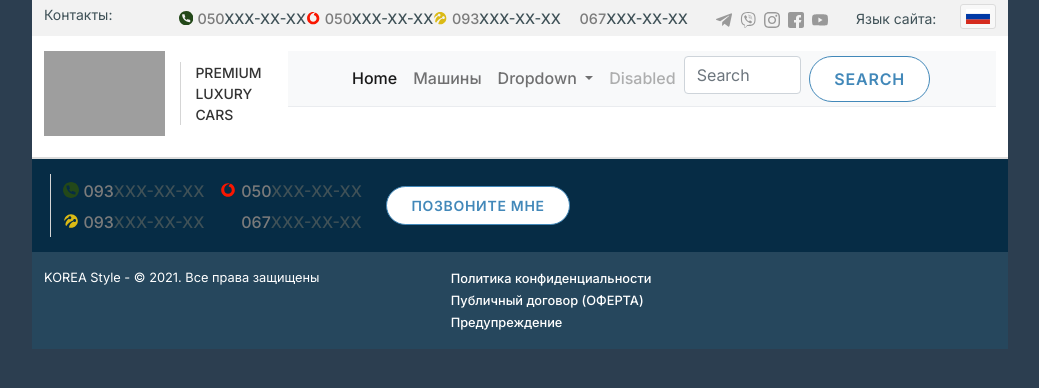
After one commit to FairWindCo/korea_auto, a Django app: page /search in a window 1280 px wide. The commit adds this page. Shown: the top 388 px of the page, without its empty margins (120-1159 px from the left). Run offline with Django 3.2, Linux system fonts and the light colour scheme; parts of the project's set-up code (start-up, migrations or seed data) failed here and were passed over; some libraries are stand-ins or nearby versions; grey boxes are pictures that could not be loaded.

Commit message:
start create search vue app (with primevue)

```diff
--- /dev/null
+++ b/list_auto/templates/list_auto/search_app.html
@@ -0,0 +1,7 @@
+{% extends 'list_auto/vue_app_template.html' %}
+{% load static %}
+{% load i18n %}
+{% load define_action %}
+
+{% block main_content_block %}
+{% endblock %}
--- /dev/null
+++ b/list_auto/templates/list_auto/vue_app_template.html
@@ -0,0 +1,305 @@
+{% extends 'vue_utils/vue_prime_template.html' %}
+{% load static %}
+{% load i18n %}
+{% load define_action %}
+
+{% block css_header_extend_pre %}
+    <link rel="stylesheet" href="{% static 'vue_utils/bootstrap-5/css/bootstrap.min.css' %}">
+{% endblock %}
+{% block css_header_theme %}
+    <link rel="stylesheet" href="{% static 'vue_utils/theme.css' %}">
+    <link rel="stylesheet" href="{% static 'assert/theme.css' %}">
+{% endblock %}
+
+{% block main_content %}
+        <header>
+        <div class="d-none  page_top_bar d-md-block ">
+            <div class="container">
+                <div class="row">
+                    <div class="col">
+                        <div class="row">
+                            <div class="col-auto pr-0 top_bar_text d-flex align-items-center">
+                                Контакты:
+                            </div>
+                        </div>
+                    </div>
+                    <div class="col-sm-10 col-my-flex">
+                        <div class="header-top__social-links d-flex align-items-center">
+                            <div class="phone-item header_phone-phone">
+                                <svg class="icon-svg phone-tel" xmlns:xlink="http://www.w3.org/1999/xlink">
+                                    <use xlink:href="{% static 'assert/sprite.links.svg' %}#telephone"
+                                         href="{% static 'assert/sprite.links.svg' %}#telephone">
+                                    </use>
+                                </svg>
+                                <a href="tel:+38050XXXXXXX" class="text-decoration-none">
+                                    <span class="header_phone-code d-none">+38</span>
+                                    <span class="header_phone-ope text-gray">050</span>
+                                    <span class="header_phone-num text-alt-body">XXX-XX-XX</span>
+                                </a>
+                            </div>
+                            <div class="phone-item header_phone-vodafone">
+                                <svg class="icon-svg phone-vodafone" xmlns:xlink="http://www.w3.org/1999/xlink">
+                                    <use xlink:href="{% static 'assert/sprite.links.svg' %}#vodafone"
+                                         href="{% static 'assert/sprite.links.svg' %}#vodafone">
+                                    </use>
+                                </svg>
+                                <a href="tel:+38050XXXXXXX" class="text-decoration-none">
+                                    <span class="header_phone-code d-none">+38</span>
+                                    <span class="header_phone-ope text-gray">050</span>
+                                    <span class="header_phone-num text-alt-body">XXX-XX-XX</span>
+                                </a>
+                            </div>
+                            <div class="phone-item header_phone-life">
+                                <svg class="icon-svg phone-life" xmlns:xlink="http://www.w3.org/1999/xlink">
+                                    <use xlink:href="{% static 'assert/sprite.links.svg' %}#lifecell"
+                                         href="{% static 'assert/sprite.links.svg' %}#lifecell">
+                                    </use>
+                                </svg>
+                                <a href="tel:+38050XXXXXXX" class="text-decoration-none">
+                                    <span class="header_phone-code d-none">+38</span>
+                                    <span class="header_phone-ope text-gray">093</span>
+                                    <span class="header_phone-num text-alt-body">XXX-XX-XX</span>
+                                </a>
+                            </div>
+                            <div class="phone-item header_phone-kyivstar">
+                                <svg class="icon-svg phone-kyivstar" xmlns:xlink="http://www.w3.org/1999/xlink">
+                                    <use xlink:href="{% static 'assert/sprite.links.svg' %}#kyivstar"
+                                         href="{% static 'assert/sprite.links.svg' %}#kyivstar">
+                                    </use>
+                                </svg>
+                                <a href="tel:+38050XXXXXXX" class="text-decoration-none">
+                                    <span class="header_phone-code d-none">+38</span>
+                                    <span class="header_phone-ope text-gray">067</span>
+                                    <span class="header_phone-num text-alt-body">XXX-XX-XX</span>
+                                </a>
+                            </div>
+                        </div>
+                    </div>
+                    <div class="col-my-flex place-items-center">
+                        <div class="header-top__social-links d-flex align-items-center">
+                            <a href="https://t.me/plcua"
+                               class="top_panel__social-link social-link__item link__telegram text-decoration-none"
+                               rel="noreferrer" target="_blank">
+                                <svg class="icon-svg" xmlns:xlink="http://www.w3.org/1999/xlink">
+                                    <use xlink:href="{% static 'assert/sprite.links.svg' %}#telegram"
+                                         href="{% static 'assert/sprite.links.svg' %}#telegram">
+                                    </use>
+                                </svg>
+                            </a>
+                            <a href="https://invite.viber.com/?g2=#"
+                               class="top_panel__social-link social-link__item social-link__item-viber text-decoration-none"
+                               rel="noreferrer" target="_blank">
+                                <svg class="icon-svg" xmlns:xlink="http://www.w3.org/1999/xlink">
+                                    <use xlink:href="{% static 'assert/sprite.links.svg' %}#viber"
+                                         href="{% static 'assert/sprite.links.svg' %}#viber">
+                                    </use>
+                                </svg>
+                            </a>
+                            <a href="https://www.instagram.com/plc.ua/?hl=ru"
+                               class="top_panel__social-link social-link__item social-link__item-instagram text-decoration-none"
+                               rel="noreferrer" target="_blank">
+                                <svg class="icon-svg" xmlns:xlink="http://www.w3.org/1999/xlink">
+                                    <use xlink:href="{% static 'assert/sprite.links.svg' %}#instagram"
+                                         href="{% static 'assert/sprite.links.svg' %}#instagram">
+                                    </use>
+                                </svg>
+                            </a>
+                            <a href="https://www.facebook.com/plc.com.ua/"
+                               class="top_panel__social-link social-link__item social-link__item-facebook text-decoration-none"
+                               rel="noreferrer" target="_blank">
+                                <svg class="icon-svg" xmlns:xlink="http://www.w3.org/1999/xlink">
+                                    <use xlink:href="{% static 'assert/sprite.links.svg' %}#facebook"
+                                         href="{% static 'assert/sprite.links.svg' %}#facebook">
+                                    </use>
+                                </svg>
+                            </a>
+                            <a href="https://www.youtube.com/c/PLCGroup?sub_confirmation=1"
+                               class="top_panel__social-link social-link__item social-link__item-youtube text-decoration-none"
+                               rel="noreferrer" target="_blank">
+                                <svg class="icon-svg" xmlns:xlink="http://www.w3.org/1999/xlink">
+                                    <use xlink:href="{% static 'assert/sprite.links.svg' %}#youtube"
+                                         href="{% static 'assert/sprite.links.svg' %}#youtube">
+                                    </use>
+                                </svg>
+                            </a>
+                        </div>
+                    </div>
+                    <div class="pl-0 col-my-flex top_bar_text d-flex align-items-center">
+                        Язык сайта:
+                    </div>
+                    <div class="col-my-flex pl-0" style="height: 29px">
+                        <div class="top_panel_lang_selector">
+                            <div class="plc_pll_the_lang--current">
+                            <span class="top_panel_lang_selector__link"
+                                  style="background-image: url('{% static 'assert/sprite.flags.svg' %}#ru')"></span>
+                            </div>
+                            <ul class="top_panel_lang_selector__list">
+                                <li class="top_panel_lang_selector__item">
+                                    <a href="https://plc.ua/ua/" class="top_panel_lang_selector__link"
+                                       style="background-image: url('{% static 'assert/sprite.flags.svg' %}#ua')"></a>
+                                </li>
+                                <li class="top_panel_lang_selector__item">
+                                    <a href="https://plc.ua/en/" class="top_panel_lang_selector__link"
+                                       style="background-image: url('{% static 'assert/sprite.flags.svg' %}#usa')"></a>
+                                </li>
+                            </ul>
+                        </div>
+                    </div>
+                </div>
+            </div>
+        </div>
+        <div class="page_header">
+            <div class="container">
+                <div class="row">
+                    <div class="col-3 col-sm-12 col-md-3 page_header-logo-col">
+                        <a href="/" class="align-items-center d-inline-flex header-logo__link text-decoration-none"
+                           title="PLC Group">
+                            <img src="{% static 'logo.svg' %}" alt="KOREA Style" class="header_logo-img d-none d-md-block" width="121"
+                                 height="85">
+                            <div class="page_header_logo-caption header_panel_left_divider">
+                                Premium Luxury Cars
+                            </div>
+                        </a>
+                    </div>
+                    <div class="col-9 align-items-center">
+                        <nav class="navbar navbar-expand-lg navbar-light bg-light">
+                            <div class="container-fluid">
+                                <button class="navbar-toggler" type="button" data-bs-toggle="collapse"
+                                        data-bs-target="#navbarSupportedContent" aria-controls="navbarSupportedContent"
+                                        aria-expanded="false" aria-label="Toggle navigation">
+                                    <span class="navbar-toggler-icon"></span>
+                                </button>
+                                <div class="collapse navbar-collapse" id="navbarSupportedContent">
+                                    <ul class="navbar-nav me-auto mb-2 mb-lg-0">
+                                        <li class="nav-item">
+                                            <a class="nav-link active" aria-current="page" href="{% url 'index' %}">Home</a>
+                                        </li>
+                                        <li class="nav-item">
+                                            <a class="nav-link" href="{% url 'car_list_view' %}">Машины</a>
+                                        </li>
+                                        <li class="nav-item dropdown">
+                                            <a class="nav-link dropdown-toggle" href="#" id="navbarDropdown"
+                                               role="button"
+                                               data-bs-toggle="dropdown" aria-expanded="false">
+                                                Dropdown
+                                            </a>
+                                            <ul class="dropdown-menu" aria-labelledby="navbarDropdown">
+                                                <li><a class="dropdown-item" href="#">Action</a></li>
+                                                <li><a class="dropdown-item" href="#">Another action</a></li>
+                                                <li>
+                                                    <hr class="dropdown-divider">
+                                                </li>
+                                                <li><a class="dropdown-item" href="#">Something else here</a></li>
+                                            </ul>
+                                        </li>
+                                        <li class="nav-item">
+                                            <a class="nav-link disabled" href="#" tabindex="-1" aria-disabled="true">Disabled</a>
+                                        </li>
+                                    </ul>
+                                    <form class="d-flex">
+                                        <input class="form-control me-2" type="search" placeholder="Search"
+                                               aria-label="Search">
+                                        <button class="btn btn-primary" type="submit">Search</button>
+                                    </form>
+                                </div>
+                            </div>
+                        </nav>
+
+
+                    </div>
+                </div>
+            </div>
+        </div>
+    </header>
+    <main>
+        {% block main_content_block %}
+        {% endblock %}
+    </main>
+    <footer>
+        <div class="page_footer">
+            <div class="container">
+                <div class="row">
+                    <div class="col-my-flex header_phone-col place-items-center header_panel_left_divider">
+                        <div class="header_phone-list">
+                            <div class="phone-item header_phone-0800">
+                                <svg class="icon-svg phone-tel" xmlns:xlink="http://www.w3.org/1999/xlink">
+                                    <use xlink:href="{% static 'assert/sprite.links.svg' %}#telephone"
+                                         href="{% static 'assert/sprite.links.svg' %}#telephone">
+                                    </use>
+                                </svg>
+                                <a href="tel:+38050XXXXXXX" class="text-decoration-none">
+                                    <span class="header_phone-code d-none">+38</span>
+                                    <span class="header_phone-ope text-gray">093</span>
+                                    <span class="header_phone-num text-alt-body">XXX-XX-XX</span>
+                                </a>
+                            </div>
+                            <div class="phone-item header_phone-life">
+                                <svg class="icon-svg phone-life" xmlns:xlink="http://www.w3.org/1999/xlink">
+                                    <use xlink:href="{% static 'assert/sprite.links.svg' %}#lifecell"
+                                         href="{% static 'assert/sprite.links.svg' %}#lifecell">
+                                    </use>
+                                </svg>
+                                <a href="tel:+38050XXXXXXX" class="text-decoration-none">
+                                    <span class="header_phone-code d-none">+38</span>
+                                    <span class="header_phone-ope text-gray">093</span>
+                                    <span class="header_phone-num text-alt-body">XXX-XX-XX</span>
+                                </a>
+                            </div>
+                            <div class="phone-item header_phone-vodafone">
+                                <svg class="icon-svg phone-vodafone" xmlns:xlink="http://www.w3.org/1999/xlink">
+                                    <use xlink:href="{% static 'assert/sprite.links.svg' %}#vodafone"
+                                         href="{% static 'assert/sprite.links.svg' %}#vodafone">
+                                    </use>
+                                </svg>
+                                <a href="tel:+38050XXXXXXX" class="text-decoration-none">
+                                    <span class="header_phone-code d-none">+38</span>
+                                    <span class="header_phone-ope text-gray">050</span>
+                                    <span class="header_phone-num text-alt-body">XXX-XX-XX</span>
+                                </a>
+                            </div>
+                            <div class="phone-item header_phone-kyivstar">
+                                <svg class="icon-svg phone-kyivstar" xmlns:xlink="http://www.w3.org/1999/xlink">
+                                    <use xlink:href="{% static 'assert/sprite.links.svg' %}#kyivstar"
+                                         href="{% static 'assert/sprite.links.svg' %}#kyivstar">
+                                    </use>
+                                </svg>
+                                <a href="tel:+38050XXXXXXX" class="text-decoration-none">
+                                    <span class="header_phone-code d-none">+38</span>
+                                    <span class="header_phone-ope text-gray">067</span>
+                                    <span class="header_phone-num text-alt-body">XXX-XX-XX</span>
+                                </a>
+                            </div>
+                        </div>
+                    </div>
+                    <div class="col-my-flex place-items-center">
+                <span class="btn btn-sm btn-primary text-uppercase" data-remodal-target="callback">
+                    Позвоните мне                </span>
+                    </div>
+
+                </div>
+            </div>
+            <div class="footer_copyright py-3">
+                <div class="container">
+                    <div class="row">
+                        <div class="col-5">
+                            KOREA Style - © 2021. Все права защищены
+                        </div>
+                        <div class="col">
+                            <ul class="footer_desc_nav-list justify-content-between row no-gutters p-0 mb-0 list-unstyled">
+                                <li id="menu-item-15"
+                                    class="menu-item menu-item-type-custom menu-item-object-custom menu-item-15"><a>Политика
+                                    конфиденциальности</a></li>
+                                <li id="menu-item-16"
+                                    class="menu-item menu-item-type-custom menu-item-object-custom menu-item-16"><a>Публичный
+                                    договор (ОФЕРТА)</a></li>
+                                <li id="menu-item-17"
+                                    class="menu-item menu-item-type-custom menu-item-object-custom menu-item-17"><a>Предупреждение</a>
+                                </li>
+                            </ul>
+                        </div>
+                    </div>
+                </div>
+            </div>
+        </div>
+    </footer>
+{% endblock %}
--- a/list_auto/urls.py
+++ b/list_auto/urls.py
@@ -1,9 +1,10 @@
 from django.urls import path
 
-from list_auto.views import CarListView, CarDetailView, index, CarListViewAjax
+from list_auto.views import CarListView, CarDetailView, index, search_app_index
 
 urlpatterns = [
     path('', index, name='index'),
     path('cars', CarListView.as_view(), name='car_list_view'),
     path('car_<int:pk>/', CarDetailView.as_view(), name='car_detail'),
+    path('search', search_app_index, name='search_app')
 ]
--- a/list_auto/views.py
+++ b/list_auto/views.py
@@ -75,3 +75,12 @@ def index(request):
         'car_body': car_body,
         'car_list': cars,
     })
+
+
+def search_app_index(request):
+    car_body = BodyType.objects.all()
+    cars = Car.objects.order_by('-created').order_by().all()[:5]
+    return render(request, 'list_auto/search_app.html', {
+        'car_body': car_body,
+        'car_list': cars,
+    })
--- a/vue_utils/templates/vue_utils/vue_prime_template.html
+++ b/vue_utils/templates/vue_utils/vue_prime_template.html
@@ -12,6 +12,8 @@
     <title>{% block title %}Мониторинговый центр{% endblock %}</title>
     {% block css_header_content %}
         <!-- import CSS -->
+        {% block css_header_extend_pre %}
+        {% endblock %}
         {% block css_header_primevue %}
             <link rel="stylesheet" href="{% static 'vue_utils/prime-icons/primeicons.css' %}">
             <link rel="stylesheet" href="{% static 'vue_utils/primevue/css/primevue.min.css' %}">
```
